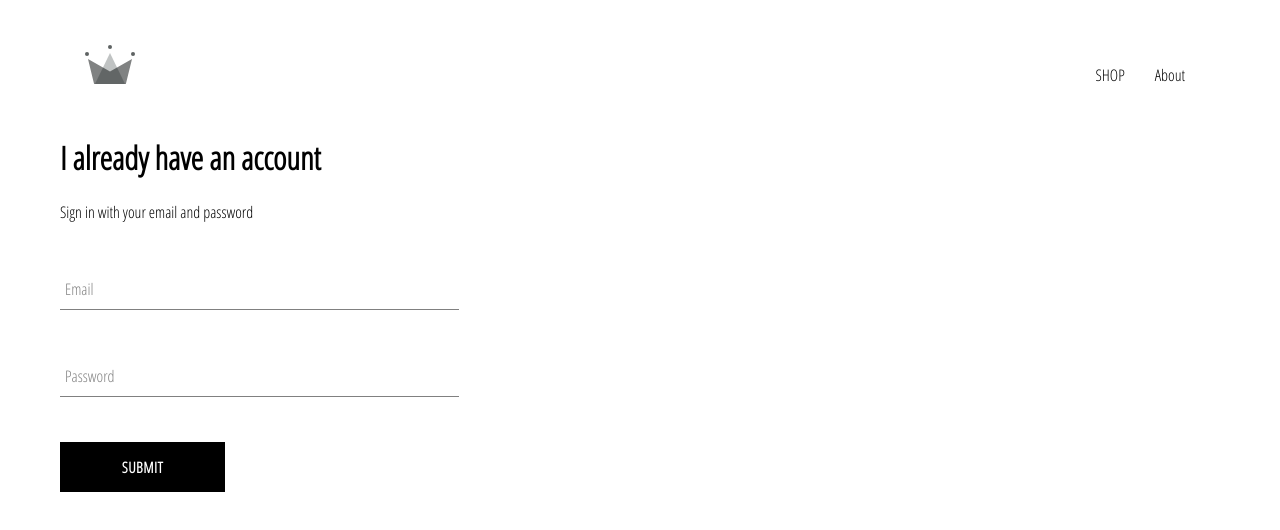
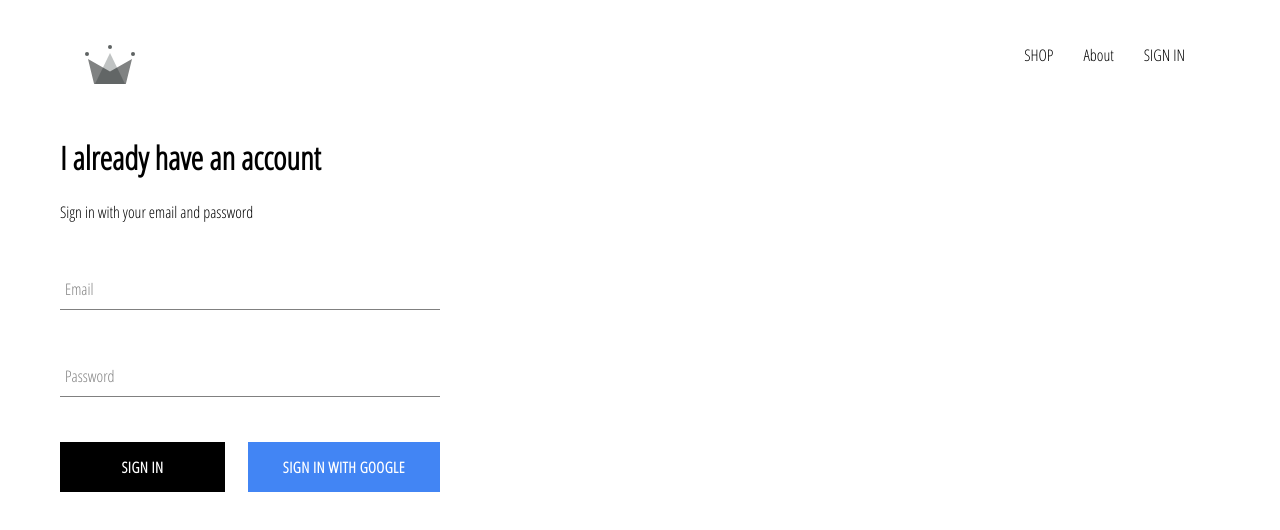
Before and after one commit to fahim4440/cloth-shopping, a React (Create React App) app: page /signin in a window 1280 px wide. Shown: the top 530 px of the page. Built offline with nearby package versions, Linux system fonts and the light colour scheme; no server answers.

Commit message:
integrating firebase and user authentication

```diff
--- a/package.json
+++ b/package.json
@@ -6,6 +6,7 @@
     "@testing-library/jest-dom": "^4.2.4",
     "@testing-library/react": "^9.3.2",
     "@testing-library/user-event": "^7.1.2",
+    "firebase": "^7.14.3",
     "node-sass": "^4.14.0",
     "react": "^16.13.1",
     "react-dom": "^16.13.1",
--- a/src/App.css
+++ b/src/App.css
@@ -7,3 +7,7 @@
     text-decoration: none;
     color: black;
 }
+
+* {
+    box-sizing: border-box;
+}
--- a/src/App.js
+++ b/src/App.js
@@ -5,21 +5,44 @@
 import Header from './components/header/header.component'
 import HomePage from './pages/homepage/homepage.component'
 import ShopPage from "./pages/shop/shop.component";
-import SignInAndSignUpPage from './pages/sign-in-and-sign-up/sign-in-and-sign-up.component'
+import SignInAndSignUpPage from './pages/sign-in-and-sign-up/sign-in-and-sign-up.component';
+import { auth } from './firebase/firebase.utils';
 
 
 
-function App() {
+class App extends React.Component {
+  constructor() {
+    super()
+    this.state = {
+      currentUser: null
+    }
+  }
+
+  unsubscribeFromAuth = null
+
+  componentDidMount() {
+    this.unsubscribeFromAuth = auth.onAuthStateChanged(user => {
+      this.setState({ currentUser: user })
+      console.log(user)
+    })
+  }
+
+  componentWillUnmount() {
+    this.unsubscribeFromAuth()
+  }
+
+  render() {
     return (
       <div>
-      <Header />
+        <Header currentUser={this.state.currentUser} />
         <Switch>
           <Route exact path='/' component={HomePage} />
           <Route exact path='/shops' component={ShopPage} />
           <Route exact path='/signin' component={SignInAndSignUpPage} />
         </Switch>
       </div>
-  );
+    )
+  }
 }
 
 export default App;
--- a/src/components/custom-button/custom-button.component.jsx
+++ b/src/components/custom-button/custom-button.component.jsx
@@ -1,8 +1,8 @@
 import React from 'react';
 import './custom-button.styles.scss';
 
-const CustomButton = ({ children, ...otherProps }) => (
-    <button className='custom-button' {...otherProps}>
+const CustomButton = ({ children, isGoogleSignIn, ...otherProps }) => (
+    <button className={`${isGoogleSignIn ? 'google-sign-in' : ''} custom-button`} {...otherProps}>
         {children}
     </button>
 );
--- a/src/components/custom-button/custom-button.styles.scss
+++ b/src/components/custom-button/custom-button.styles.scss
@@ -15,8 +15,18 @@
     cursor: pointer;
 
     &:hover {
-      background-color: white;
-      color: black;
-      border: 1px solid black;
+        background-color: white;
+        color: black;
+        border: 1px solid black;
     }
-  }
+
+    &.google-sign-in {
+        background-color: #4285f4;
+        color: white;
+
+        &:hover {
+            background-color: blue;
+            border: none;
+        }
+    }
+}
--- a/src/components/header/header.component.jsx
+++ b/src/components/header/header.component.jsx
@@ -2,8 +2,9 @@
 import { Link } from 'react-router-dom';
 import { ReactComponent as Logo } from '../../assets/logo.svg'
 import './header.styles.scss';
+import { auth } from '../../firebase/firebase.utils'
 
-const Header = () => (
+const Header = ({ currentUser }) => (
     <div className="header">
         <Link className="logo-container" to='/'>
             <Logo className='logo' />
@@ -15,6 +16,14 @@
             <Link className='option' to='/about'>
                 About
             </Link>
+            {
+                currentUser ?
+                (
+                    <div className='option' onClick={() => auth.signOut()}>SIGN OUT</div>
+                ) : (
+                    <Link className='option' to='/signin'>SIGN IN</Link>
+                )
+            }
         </div>
     </div>
 )
--- a/src/components/header/header.styles.scss
+++ b/src/components/header/header.styles.scss
@@ -21,6 +21,7 @@
 
       .option {
         padding: 10px 15px;
+        cursor: pointer;
       }
     }
   }
--- a/src/components/sign-in/sign-in.component.jsx
+++ b/src/components/sign-in/sign-in.component.jsx
@@ -2,6 +2,7 @@
 import './sign-in.styles.scss';
 import FormInput from '../form-input/form-input.component'
 import CustomButton from '../custom-button/custom-button.component'
+import { signInWithGoogle } from '../../firebase/firebase.utils'
 
 class SignIn extends React.Component {
     constructor(props) {
@@ -22,7 +23,7 @@
     }
 
     handleChange = (event) => {
-        const {value, name} = event.target;
+        const { value, name } = event.target;
         this.setState({ [name]: value })
     }
 
@@ -35,7 +36,10 @@
                 <form onSubmit={this.handleSubmit}>
                     <FormInput label='Email' handleChange={this.handleChange} name='email' type='email' value={this.state.email} required />
                     <FormInput label='Password' handleChange={this.handleChange} name='password' type='password' value={this.state.password} required />
-                    <CustomButton type='submit'>Submit</CustomButton>
+                    <div className='buttons'>
+                        <CustomButton type='submit'>SIGN IN</CustomButton>
+                        <CustomButton onClick={signInWithGoogle} isGoogleSignIn >SIGN IN WITH GOOGLE</CustomButton>
+                    </div>
                 </form>
             </div>
         )
--- a/src/components/sign-in/sign-in.styles.scss
+++ b/src/components/sign-in/sign-in.styles.scss
@@ -1,9 +1,14 @@
 .sign-in {
-    width: 30vw;
+    width: 380px;
     display: flex;
     flex-direction: column;
 
     .title {
         margin: 10px 0;
     }
+
+    .buttons {
+        display: flex;
+        justify-content: space-between;
+    }
 }
--- /dev/null
+++ b/src/firebase/firebase.utils.js
@@ -0,0 +1,26 @@
+import firebase from 'firebase/app';
+import 'firebase/firestore';
+import 'firebase/auth';
+
+const config = {
+    apiKey: "AIzaSyD_r8KJ-Lua2AYZcXGhImL0mNM7FlTGXns",
+    authDomain: "cloth-shoping.firebaseapp.com",
+    databaseURL: "https://cloth-shoping.firebaseio.com",
+    projectId: "cloth-shoping",
+    storageBucket: "cloth-shoping.appspot.com",
+    messagingSenderId: "128504061893",
+    appId: "1:128504061893:web:956af34c703d110dc2f5ac",
+    measurementId: "G-FYYER2NKX1"
+};
+
+firebase.initializeApp(config);
+
+export const auth = firebase.auth();
+export const firestore = firebase.firestore();
+
+const provider = new firebase.auth.GoogleAuthProvider();
+provider.setCustomParameters({ prompt: 'select_account' });
+
+export const signInWithGoogle = () => auth.signInWithPopup(provider);
+
+export default firebase;
```
Also changed, not shown: 1 other file (tests, documents, lock files or other folders). Lines whose indentation alone changed are shown as unchanged.
